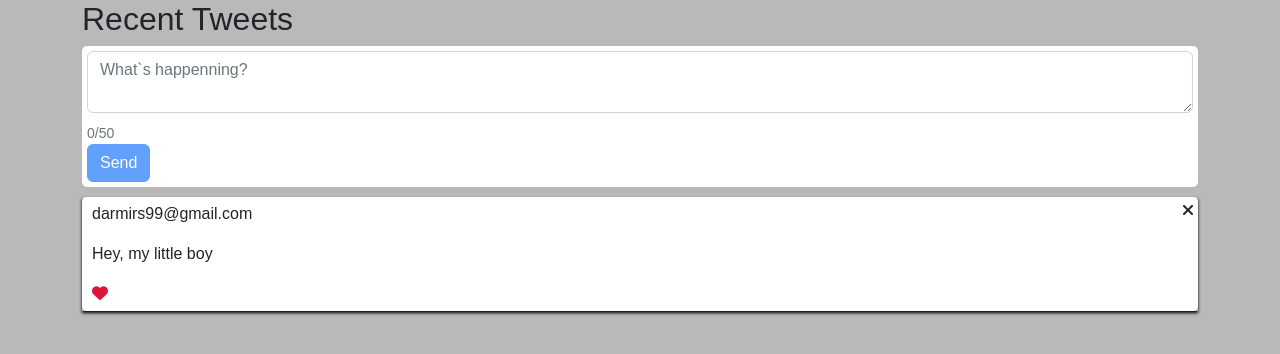
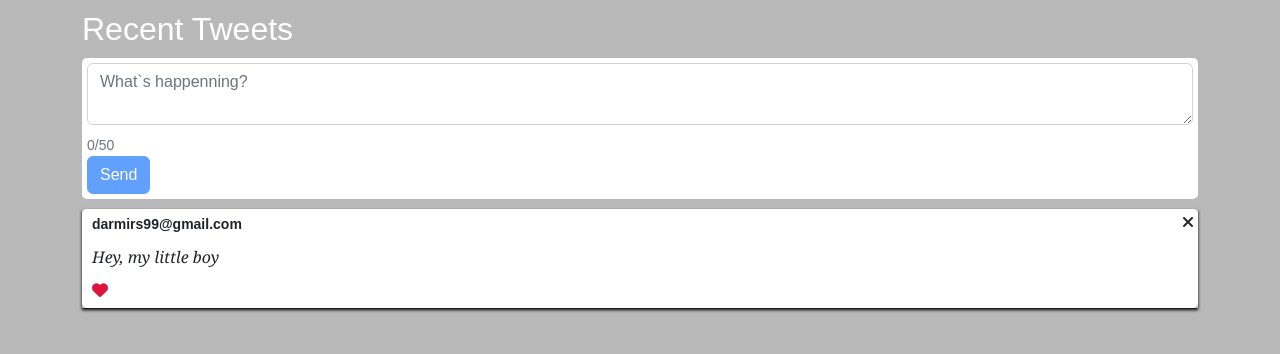
Before and after one commit to AndriyDarmits/TWEETS-APP, a website built with Parcel: page index.html in a window 1280 px wide. Built offline with nearby package versions, Linux system fonts and the light colour scheme.

Commit message:
some style correction

```diff
--- a/index.html
+++ b/index.html
@@ -3,7 +3,6 @@
   <head>
     <title>Parcel Sandbox</title>
     <meta charset="UTF-8" />
-    <link rel="stylesheet" href="./src/styles.css" />
     <link
       rel="stylesheet"
       href="https://cdn.jsdelivr.net/npm/bootstrap@5.2.2/dist/css/bootstrap.min.css"
@@ -17,6 +16,7 @@
       crossorigin="anonymous"
       referrerpolicy="no-referrer"
     />
+     <link rel="stylesheet" href="./src/styles.css" />
   </head>
 
   <body>
--- a/src/styles.css
+++ b/src/styles.css
@@ -1,6 +1,11 @@
 body {
   font-family: sans-serif;
-  background-color: rgb(185, 185, 185);
+  background: rgb(185, 185, 185);
+}
+h2 {
+  padding: 10px 0;
+  margin: 0;
+  color: #fff;
 }
 header {
   background-color: #fff;
@@ -53,6 +58,16 @@ header {
   padding: 5px 10px;
   box-shadow: 0px 2px 3px #000;
 }
+.username {
+  font-weight: bold;
+  font-size: 14px;
+  margin-bottom: 10px;
+}
+.tweets {
+  margin-bottom: 10px;
+  font-family: Cambria, serif;
+  font-style: italic;
+}
 .delete-icon {
   position: absolute;
   top: 5px;
```
Also changed, not shown: dist/index.html, 5 other files.
